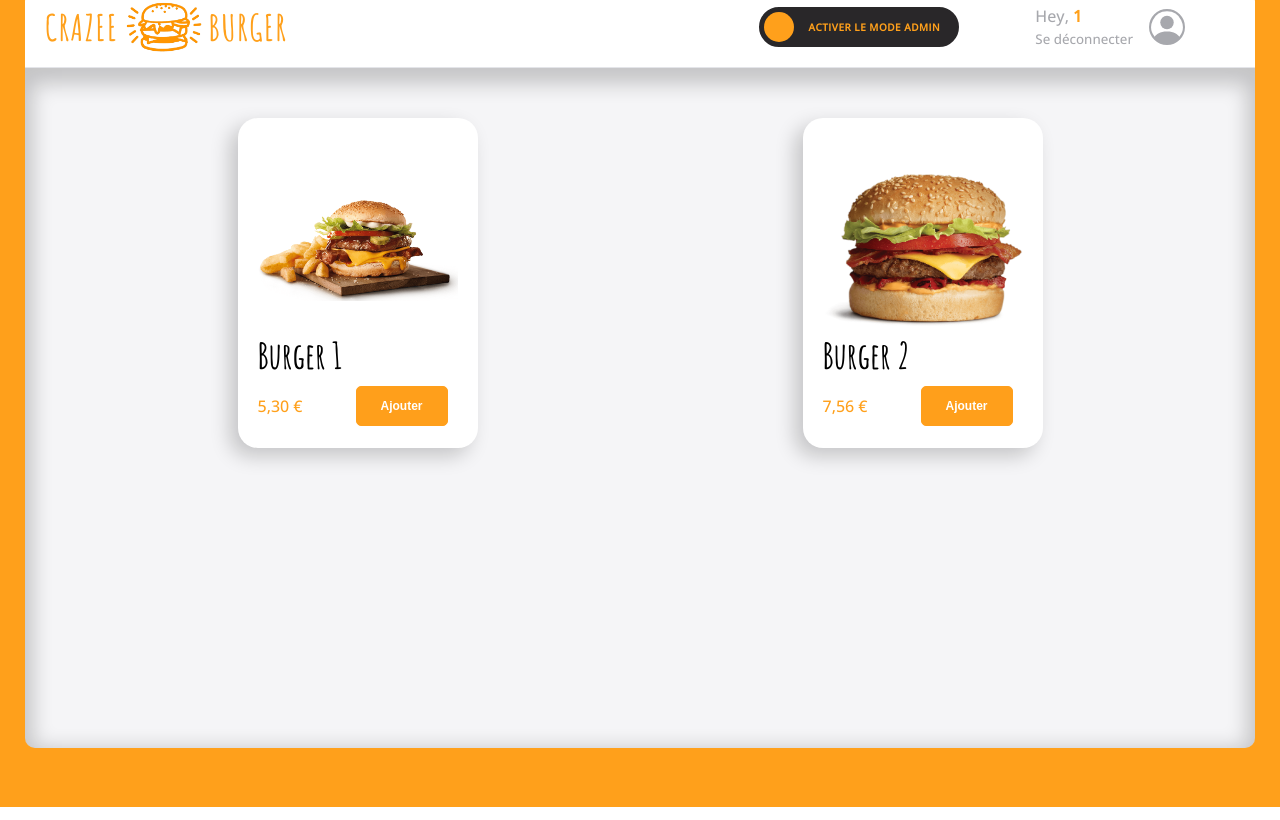
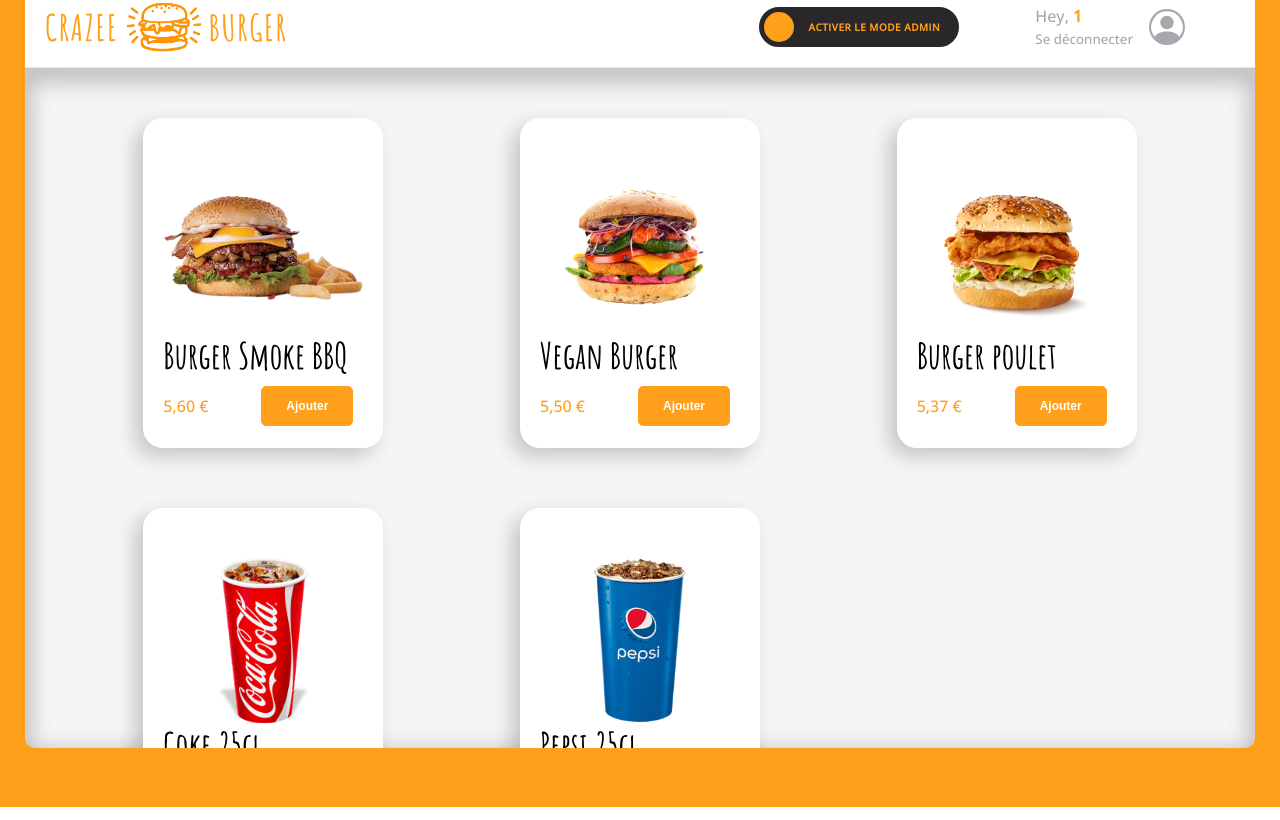
Before and after one commit to descartessainval/crazy-burger-cra, a React (Create React App) app: page /order/1 in a window 1280 px wide. Built offline with nearby package versions, Linux system fonts and the light colour scheme.

Commit message:
🔧 F08: ORDERPAGE > reset values to initial state for real life cases

```diff
--- a/src/components/pages/order/OrderPage.js
+++ b/src/components/pages/order/OrderPage.js
@@ -13,10 +13,10 @@ import { EMPTY_PRODUCT } from './main/Admin/AdminPanel/AddForm';
 
 const OrderPage = () => {
     //états
-    const [isModeAdmin, setIsModeAdmin] = useState(false) // j'initialise le mode admin à true pour travailler dans le panel pour le rendre disponible tour le long de la prod
-    const [isCollapse, setIsCollapse] = useState(true)
+    const [isModeAdmin, setIsModeAdmin] = useState(false)
+    const [isCollapse, setIsCollapse] = useState(false)
     const [currentTabSelected, setCurrentTabSelected] = useState("add")
-    const [products, setProducts] = useState(fakeMenu.SMALL);
+    const [products, setProducts] = useState(fakeMenu.MEDIUM);
     const [newProduct, setNewPeoduct] = useState(EMPTY_PRODUCT);
 
     //comportement(s)
@@ -45,7 +45,7 @@ const OrderPage = () => {
     }
 
     /*nfn*/ const resetMenu = () => {
-        setProducts(fakeMenu.SMALL);
+        setProducts(fakeMenu.MEDIUM);
     }
 
     const orderContextValue = {
```
